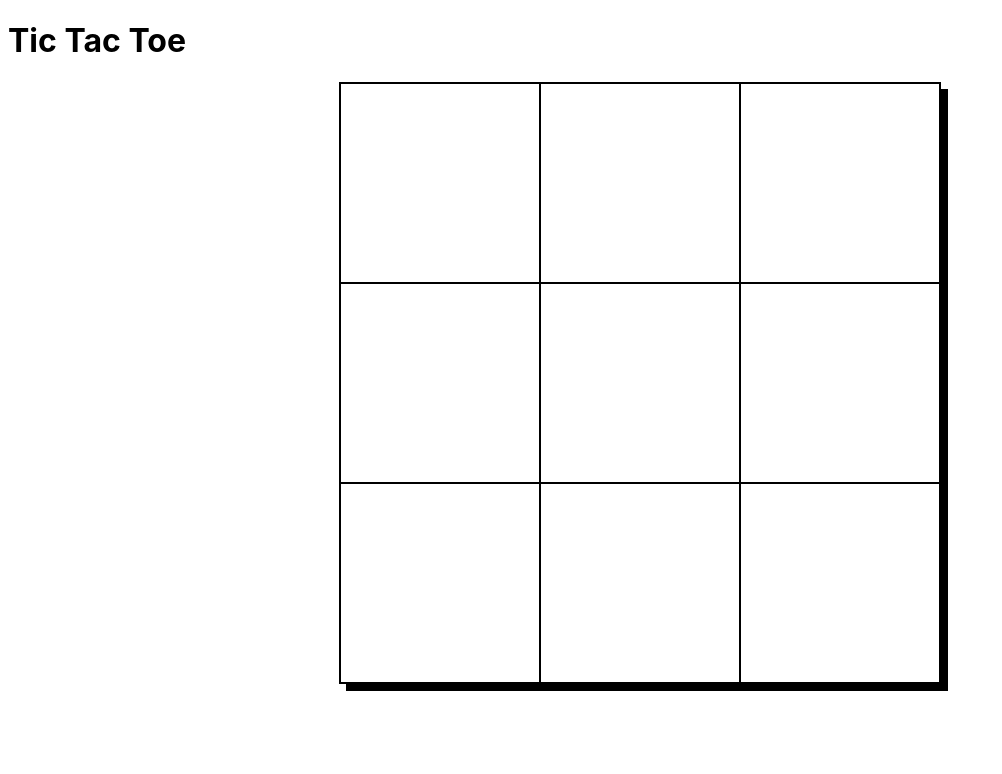
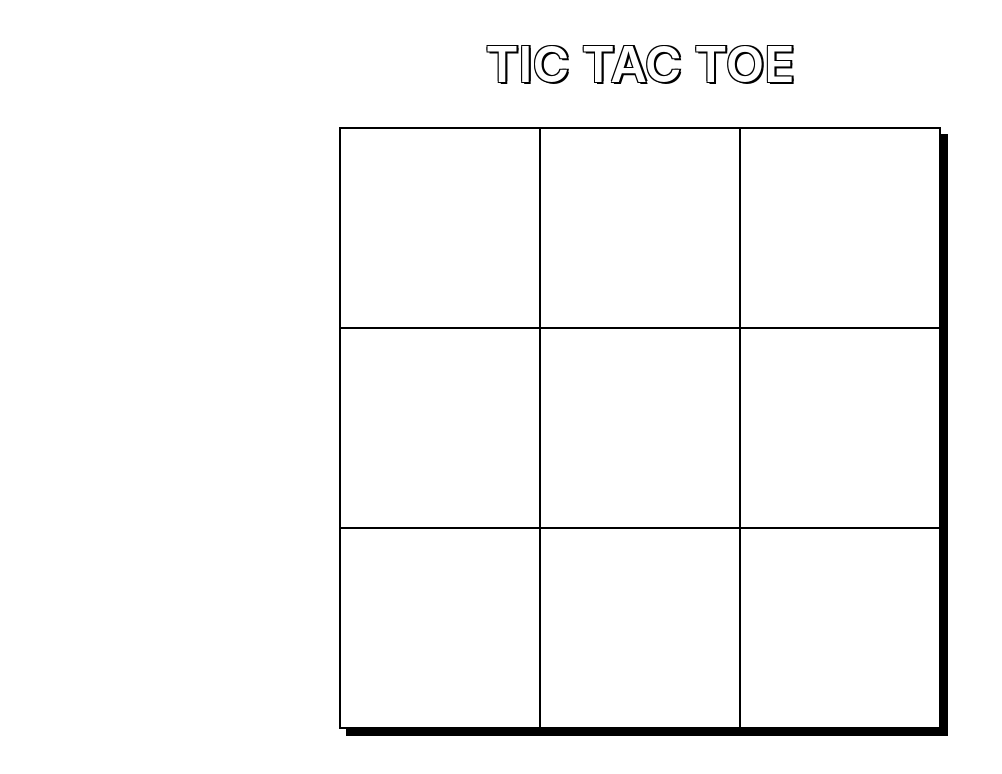
Before and after one commit to ravelandante/tic-tac-toe, a plain HTML site: page index.html in a window 1280 px wide. Shown: the whole page, without its empty margins (0-1002 px from the left). Drawn offline with Linux system fonts and the light colour scheme.

Commit message:
add styling

```diff
--- a/index.html
+++ b/index.html
@@ -9,7 +9,7 @@
     <title>Tic Tac Toe</title>
 </head>
 <body>
-    <h1>Tic Tac Toe</h1>
+    <h1>TIC TAC TOE</h1>
     <div class="game-board"></div>
     <div class="game-end center"></div>
 </body>
--- a/styles.css
+++ b/styles.css
@@ -5,6 +5,14 @@ html *   {
 p   {
     font-size: larger;
     font-weight: 200px;
+}
+
+h1  {
+    text-align: center;
+    font-size: 50px;
+    font-weight:600;
+    color: #ffffff;
+    text-shadow: -1px -1px 0 #000, 2px -1px 0 #000, -1px 1px 0 #000, 2px 2px 0 #000;
 }
 
 .game-board {
@@ -68,7 +76,6 @@ button  {
 
 button:hover {
     box-shadow: 3px 3px;
-    transition: box-shadow .1s;
 }
 
 button:active {
```
